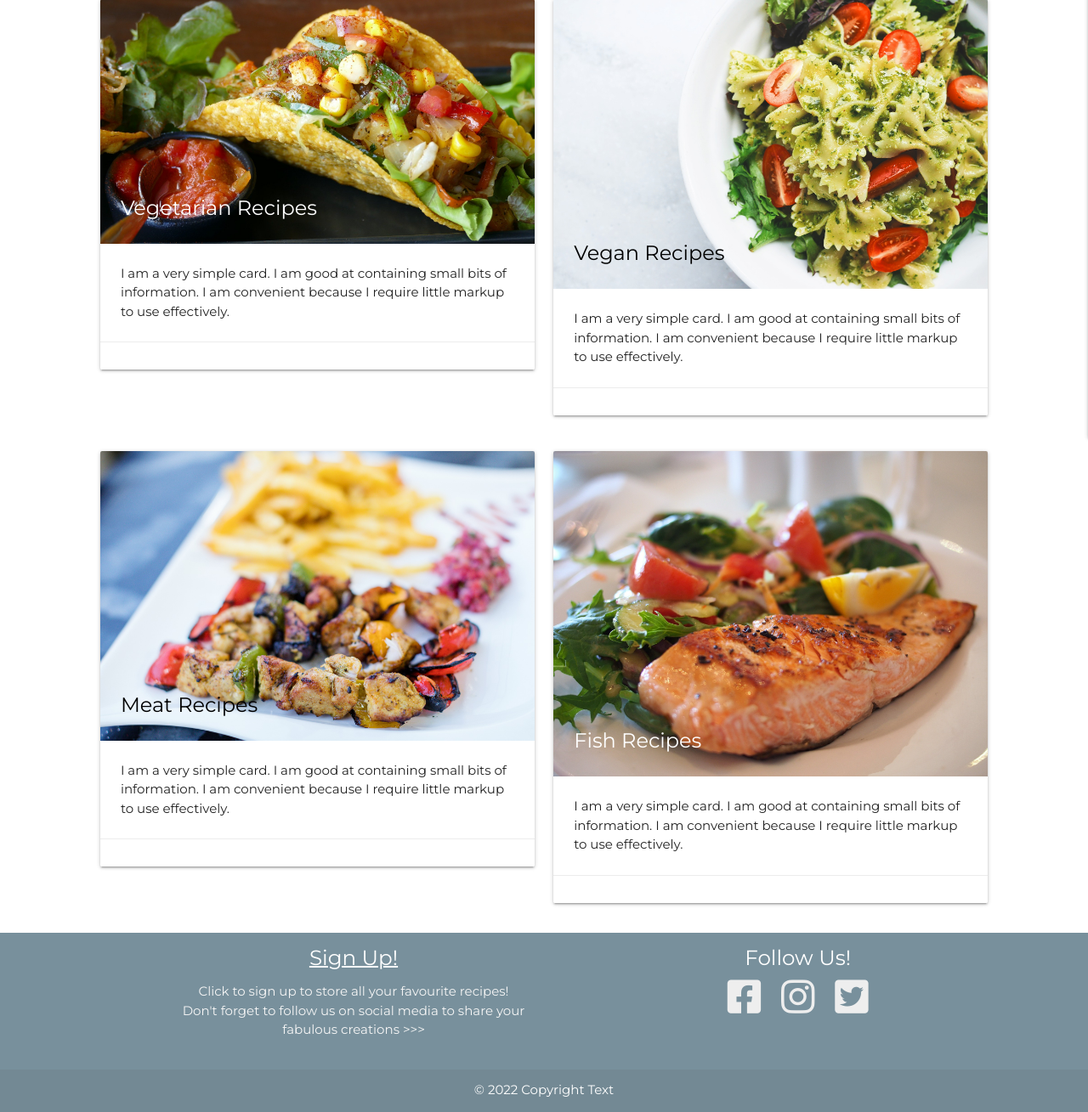
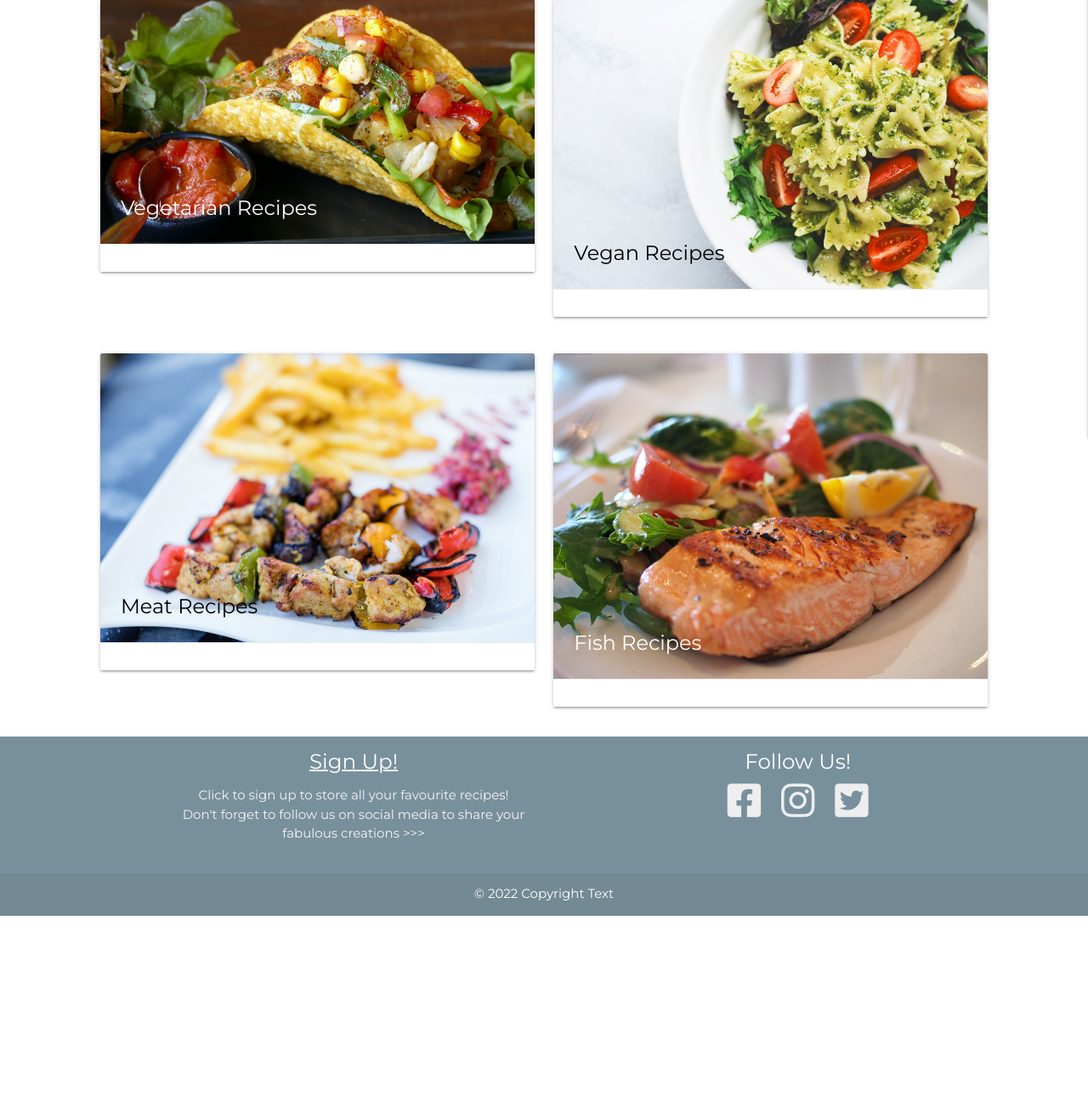
Before and after one commit to LauraJones929/project-3, a Flask app: page /search in a window 1280 px wide. Shown: the part 345-1654 px from the top of the page at 85% size. After the commit the page ends 1423 px from the top, so only its background shows below. Run offline with Flask 2, Linux system fonts and the light colour scheme; a database or web service that is not in the repository returns one stand-in record (values such as "Sample title"); some libraries are stand-ins or nearby versions; some web fonts are replaced.

Commit message:
Remove card content element from recipes

```diff
--- a/templates/recipes.html
+++ b/templates/recipes.html
@@ -31,10 +31,6 @@
                 <div class="card-image">
                     <img src="static/images/veg.jpg">
                     <span class="card-title">Vegetarian Recipes</span>
-                </div>
-                <div class="font-style card-content">
-                    <p>I am a very simple card. I am good at containing small bits of information.
-                        I am convenient because I require little markup to use effectively.</p>
                 </div>
                 <!-- loops through db and fetches all recipes that are vegetarian -->
                 <div class="card-action">
@@ -81,10 +77,6 @@
                 <div class="card-image">
                     <img src="static/images/vegan.jpg">
                     <span class="card-title" id="vegan-title">Vegan Recipes</span>
-                </div>
-                <div class="card-content font-style">
-                    <p>I am a very simple card. I am good at containing small bits of information.
-                        I am convenient because I require little markup to use effectively.</p>
                 </div>
                 <div class="card-action">
                     <!-- loops through db and fetches all recipes that are vegan -->
@@ -133,10 +125,6 @@
                     <img src="static/images/meat.jpg">
                     <span class="card-title" id="meat-title">Meat Recipes</span>
                 </div>
-                <div class="card-content font-style">
-                    <p>I am a very simple card. I am good at containing small bits of information.
-                        I am convenient because I require little markup to use effectively.</p>
-                </div>
                 <div class="card-action">
                     <!-- loops through db and fetches all recipes that are meat -->
                     {% for recipe in recipes if recipe.diet_name == 'Meat' %}
@@ -182,10 +170,6 @@
                     <img src="static/images/fish.jpg">
                     <span class="card-title">Fish Recipes</span>
                 </div>
-                <div class="card-content font-style">
-                    <p>I am a very simple card. I am good at containing small bits of information.
-                        I am convenient because I require little markup to use effectively.</p>
-                </div>
                 <div class="card-action">
                     <!-- loops through db and fetches all recipes that are pescetarian -->
                     {% for recipe in recipes if recipe.diet_name == 'Pescetarian' %}
```
